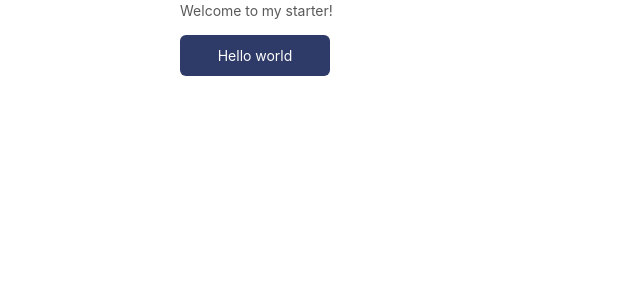
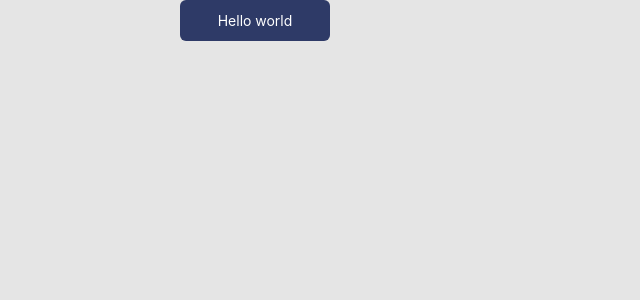
Before and after one commit to Andrzej-Marek/car_service_base, a React app: page / in a window 1280 px wide. Shown: the top 300 px of the page, without its empty margins (0-640 px from the left). Built offline with nearby package versions, Linux system fonts and the light colour scheme; the HTML template or start-up script is replaced by a standard one.

Commit message:
Added MainWrapper, full height and background

```diff
--- a/src/App.tsx
+++ b/src/App.tsx
@@ -2,6 +2,7 @@ import React, { FC } from "react";
 import { PrimaryButton } from "./components";
 import { GlobalStyle } from "./shared/styles";
 import { Container } from './components';
+import styled from "styled-components";
 
 interface OwnProps {}
 
@@ -9,16 +10,20 @@ type Props = OwnProps;
 
 const App: FC<Props> = () => {
     return (
-        <>
+        <MainWrapper>
             <GlobalStyle />
             <Container>
                 <>
-                    <p>Welcome to my starter!</p>
                     <PrimaryButton text="Hello world" width="150px" />
                 </>
             </Container>
-        </>
+        </MainWrapper>
     );
 };
 
+const MainWrapper = styled.div`
+    height: 100vh;
+    background: #E5E5E5;
+`;
+
 export default App;
```
